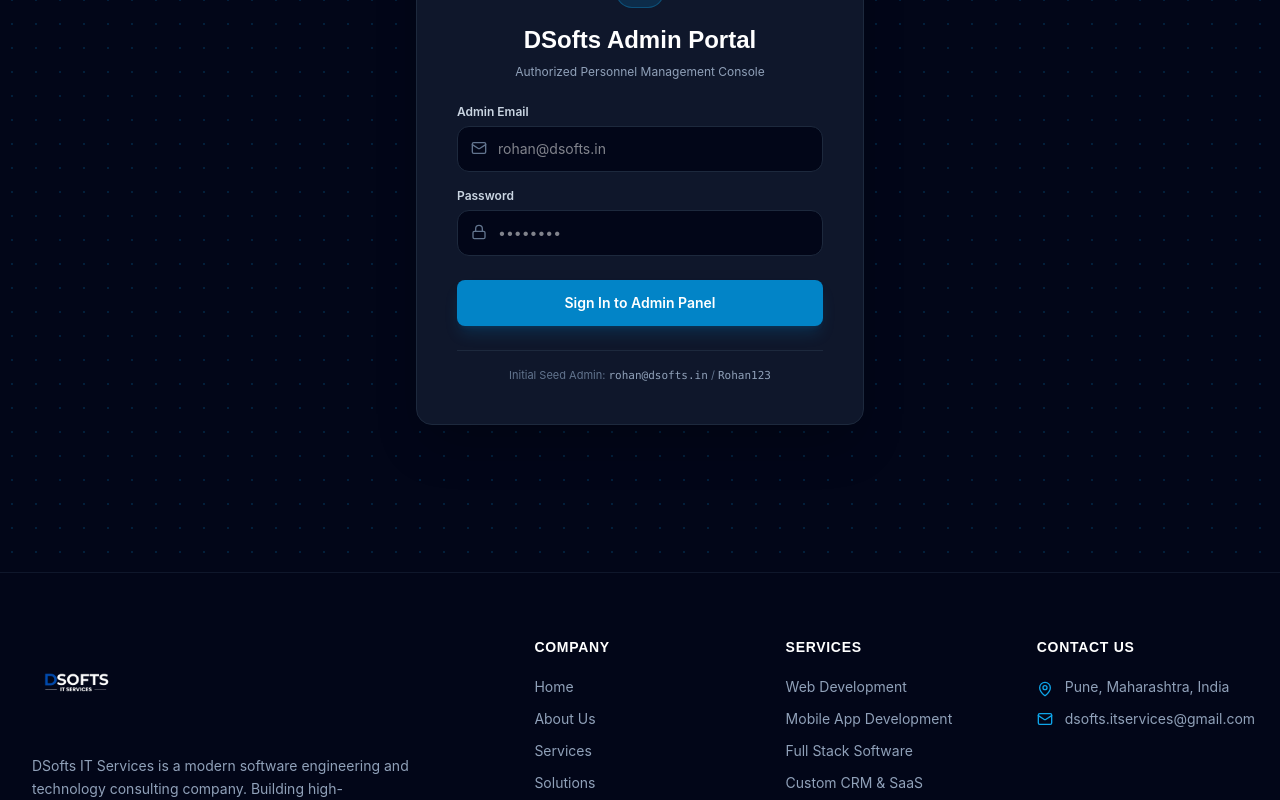
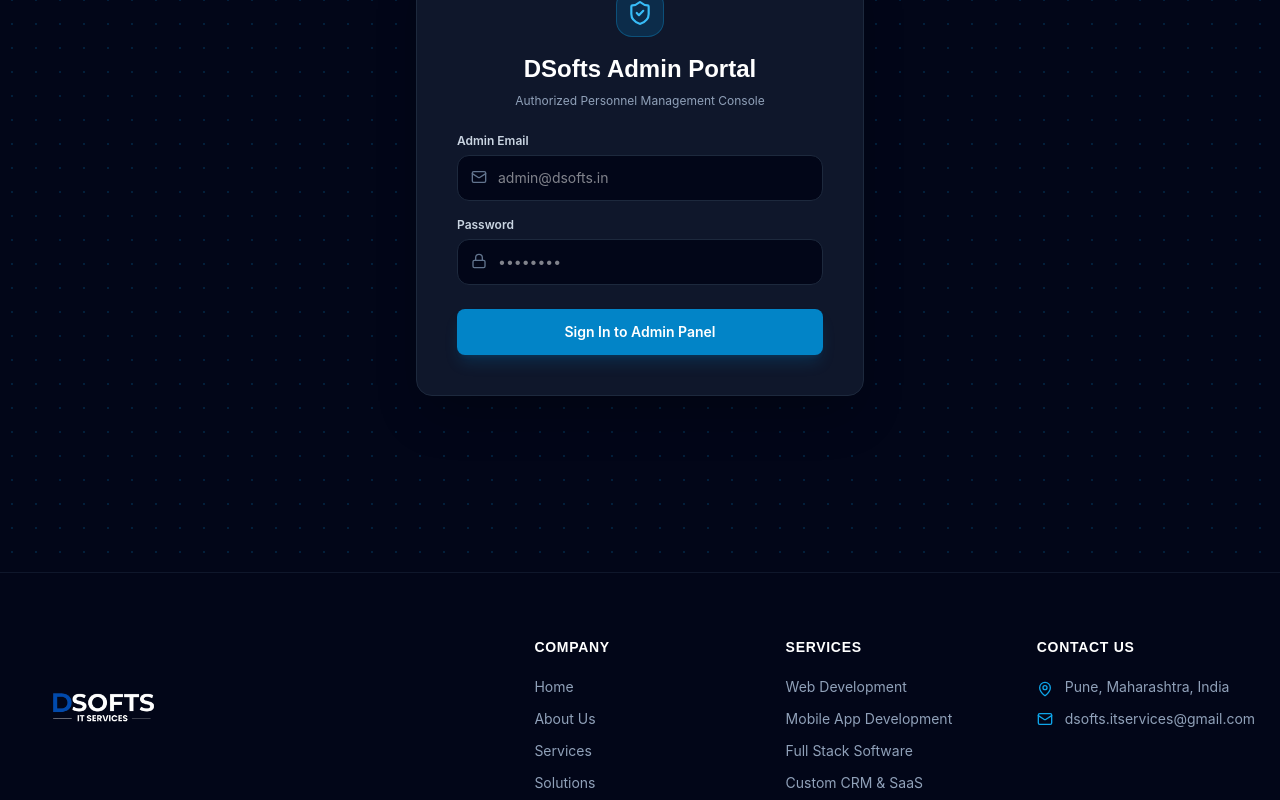
Before and after one commit to dsofts-it/dsofts-ui, a React (Vite) app: page /admin/login in a window 1280 px wide. Shown: the part 300-1100 px from the top of the page. Built offline with nearby package versions, Linux system fonts and the light colour scheme.

Commit message:
ui improvement

```diff
--- a/src/components/Footer.jsx
+++ b/src/components/Footer.jsx
@@ -11,8 +11,8 @@
                 <div className="grid grid-cols-1 md:grid-cols-2 lg:grid-cols-5 gap-10 mb-12">
                     {/* Brand Column */}
                     <div className="lg:col-span-2 space-y-6">
-                        <Link to="/" className="inline-block">
-                            <DSoftsLogo className="h-14 sm:h-16 md:h-20 lg:h-22 w-auto max-h-24" isDarkBg={true} />
+                        <Link to="/" className="inline-block py-1">
+                            <DSoftsLogo className="h-16 sm:h-20 md:h-24 lg:h-28 xl:h-32 w-auto max-h-32 scale-110 origin-left object-contain" isDarkBg={true} />
                         </Link>
                         <p className="text-slate-400 text-sm leading-relaxed max-w-sm">
                             DSofts IT Services is a modern software engineering and technology consulting company. Building high-performance web platforms, cross-platform mobile applications, and enterprise custom software.
--- a/src/pages/AdminLogin.jsx
+++ b/src/pages/AdminLogin.jsx
@@ -61,7 +61,7 @@
                                 required
                                 value={email}
                                 onChange={(e) => setEmail(e.target.value)}
-                                placeholder="rohan@dsofts.in"
+                                placeholder="admin@dsofts.in"
                                 className="w-full bg-slate-950 border border-slate-800 rounded-xl px-4 py-3 pl-10 text-sm text-white focus:border-primary-500 focus:outline-none transition-colors"
                             />
                             <Mail size={16} className="absolute left-3.5 top-3.5 text-slate-500" />
@@ -91,12 +91,6 @@
                         {loading ? 'Authenticating...' : 'Sign In to Admin Panel'}
                     </button>
                 </form>
-
-                <div className="pt-4 border-t border-slate-800 text-center">
-                    <p className="text-[11px] text-slate-500">
-                        Initial Seed Admin: <span className="text-slate-400 font-mono">rohan@dsofts.in</span> / <span className="text-slate-400 font-mono">Rohan123</span>
-                    </p>
-                </div>
             </motion.div>
         </div>
     );
--- a/src/pages/Home.jsx
+++ b/src/pages/Home.jsx
@@ -178,24 +178,30 @@
             {/* 3. Company Introduction & Statistics */}
             <section className="py-16 bg-white border-b border-slate-100">
                 <div className="container-custom">
-                    <div className="grid grid-cols-2 md:grid-cols-4 gap-8 text-center">
-                        <div className="p-4 border-r border-slate-100 last:border-0">
+                    <motion.div
+                        initial={{ opacity: 0, y: 30 }}
+                        whileInView={{ opacity: 1, y: 0 }}
+                        viewport={{ once: true }}
+                        transition={{ duration: 0.6 }}
+                        className="grid grid-cols-2 md:grid-cols-4 gap-8 text-center"
+                    >
+                        <motion.div whileHover={{ scale: 1.05 }} className="p-4 border-r border-slate-100 last:border-0 transition-transform">
                             <div className="text-3xl md:text-5xl font-black font-heading text-slate-900 mb-1">50+</div>
                             <div className="text-xs md:text-sm font-semibold text-slate-500 uppercase tracking-wider">Projects Delivered</div>
-                        </div>
-                        <div className="p-4 border-r border-slate-100 last:border-0">
+                        </motion.div>
+                        <motion.div whileHover={{ scale: 1.05 }} className="p-4 border-r border-slate-100 last:border-0 transition-transform">
                             <div className="text-3xl md:text-5xl font-black font-heading text-primary-600 mb-1">99%</div>
                             <div className="text-xs md:text-sm font-semibold text-slate-500 uppercase tracking-wider">Client Satisfaction</div>
-                        </div>
-                        <div className="p-4 border-r border-slate-100 last:border-0">
+                        </motion.div>
+                        <motion.div whileHover={{ scale: 1.05 }} className="p-4 border-r border-slate-100 last:border-0 transition-transform">
                             <div className="text-3xl md:text-5xl font-black font-heading text-slate-900 mb-1">15+</div>
                             <div className="text-xs md:text-sm font-semibold text-slate-500 uppercase tracking-wider">Expert Engineers</div>
-                        </div>
-                        <div className="p-4">
+                        </motion.div>
+                        <motion.div whileHover={{ scale: 1.05 }} className="p-4 transition-transform">
                             <div className="text-3xl md:text-5xl font-black font-heading text-primary-600 mb-1">5+</div>
                             <div className="text-xs md:text-sm font-semibold text-slate-500 uppercase tracking-wider">Years Experience</div>
-                        </div>
-                    </div>
+                        </motion.div>
+                    </motion.div>
                 </div>
             </section>
 
```
